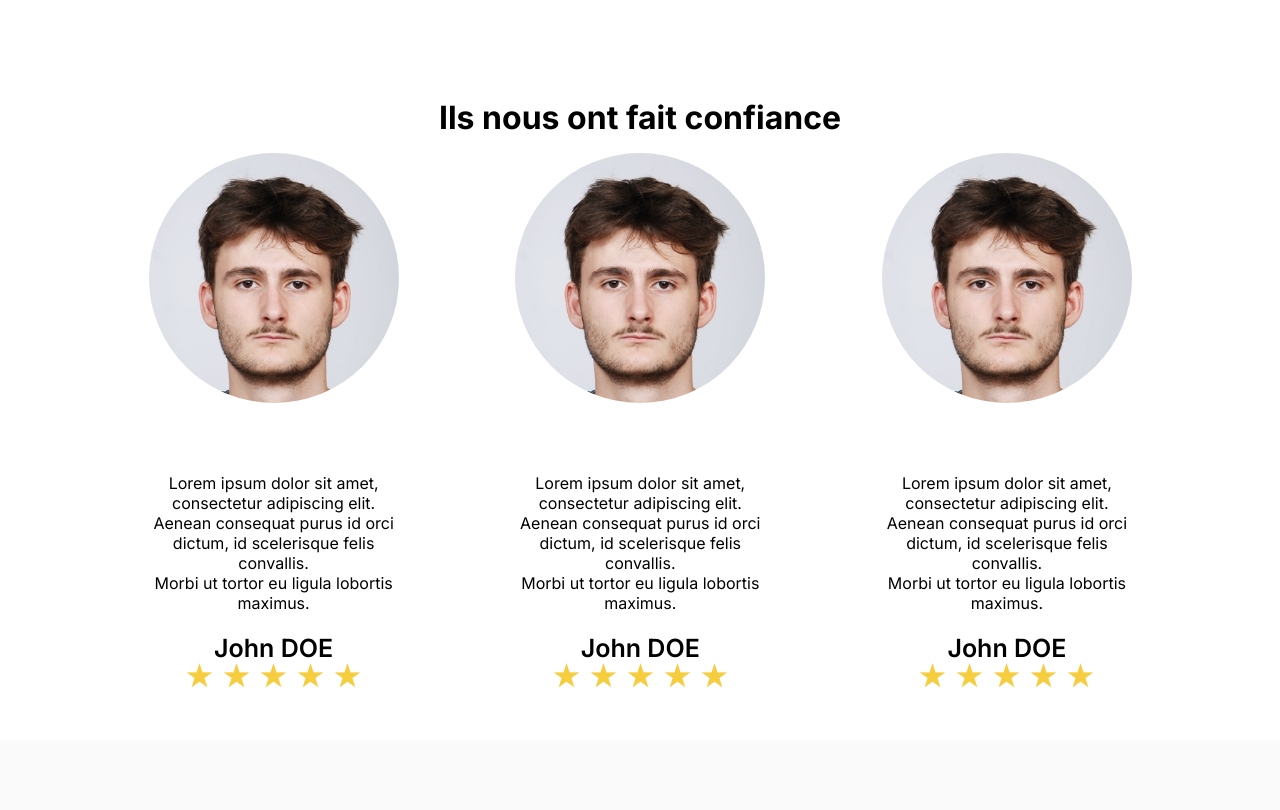
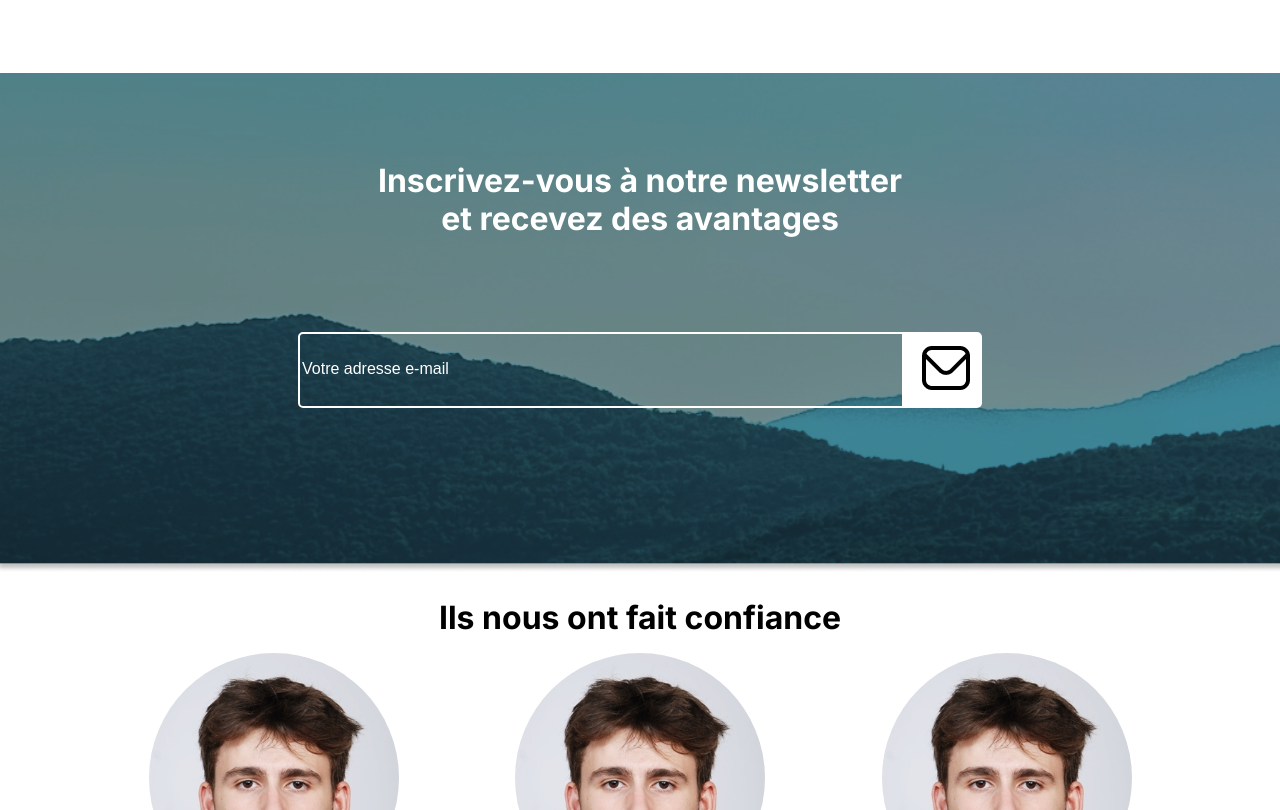
Before and after one commit to romainmltr/Interaxe, a website: page index.html in a window 1280 px wide. Shown: the part 1162-1972 px from the top of the page. Drawn offline with nearby package versions, Linux system fonts and the light colour scheme.

Commit message:
add newsletter

```diff
--- a/index.html
+++ b/index.html
@@ -58,6 +58,16 @@
 
         </div>
 
+    </section>
+
+    <section class="newsletter">
+
+        <h2>Inscrivez-vous à notre newsletter<br>
+            et recevez des avantages</h2>
+        <div class="form">
+        <input type="email" placeholder="Votre adresse e-mail">
+        <span><img src="img/envelope 6.png"></span>
+        </div>
     </section>
     <section class="avis">
         <h2>Ils nous ont fait confiance</h2>
--- a/style.scss
+++ b/style.scss
@@ -230,6 +230,49 @@ header {
     }
   }
 }
+
+
+section.newsletter{
+  display: flex;
+  flex-direction: column;
+  align-items: center;
+  background-image: url(img/bgcNewsletter.png);
+  background-repeat: no-repeat;
+  background-size:cover;
+  width: 100%;
+  height: 500px;
+  justify-content: center;
+  h2{
+    color: #fff;
+    text-align: center;
+    align-items: center;
+  }
+  .form{
+    margin:77px;
+    border-radius:5px;
+    border: 2px solid #fff;
+    display: flex;
+
+    input{
+      width:598px;
+      background-color: transparent;
+      border:none;
+      &::placeholder{
+        color: #fff;
+        font-size: 1rem;
+        margin-left: 10px;
+      }
+    }
+    img{
+      padding: 10px;
+      margin-left: 10px;
+    }
+    span{
+      background-color: #fff;
+    }
+  }
+}
+
 section.avis {
   margin-top: 2%;
   display: flex;
```
Also changed, not shown: img/bgcNewsletter.png (added), style.css, 1 other file.
